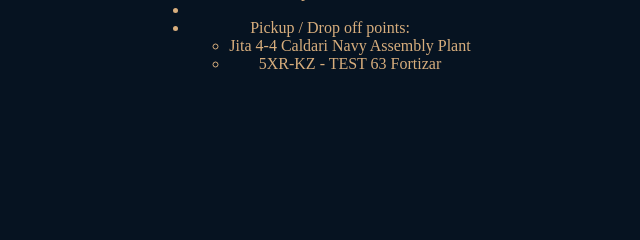
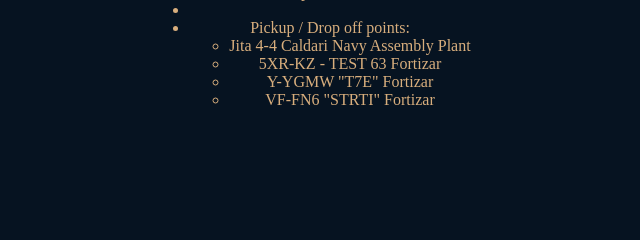
Before and after one commit to skriptmonkey/USTPricing, a Django app: template USTPricing/templates/USTPricing/results.html in a window 1280 px wide. Shown: the part 371-611 px from the top of the page, without its empty margins (330-970 px from the left). Run offline with Django 3.2, Linux system fonts and the light colour scheme; the template is opened without the code that fills it, so the values that code supplies are empty.

Commit message:
Added more pickup/drop off points

```diff
--- a/USTPricing/templates/USTPricing/results.html
+++ b/USTPricing/templates/USTPricing/results.html
@@ -31,6 +31,8 @@
                 <ul>
                     <li>Jita 4-4 Caldari Navy Assembly Plant</li>
 		    <li>5XR-KZ - TEST 63 Fortizar</li>
+		    <li>Y-YGMW "T7E" Fortizar</li>
+		    <li>VF-FN6 "STRTI" Fortizar</li>
                 </ul>
             </ul>
         </div>
```
